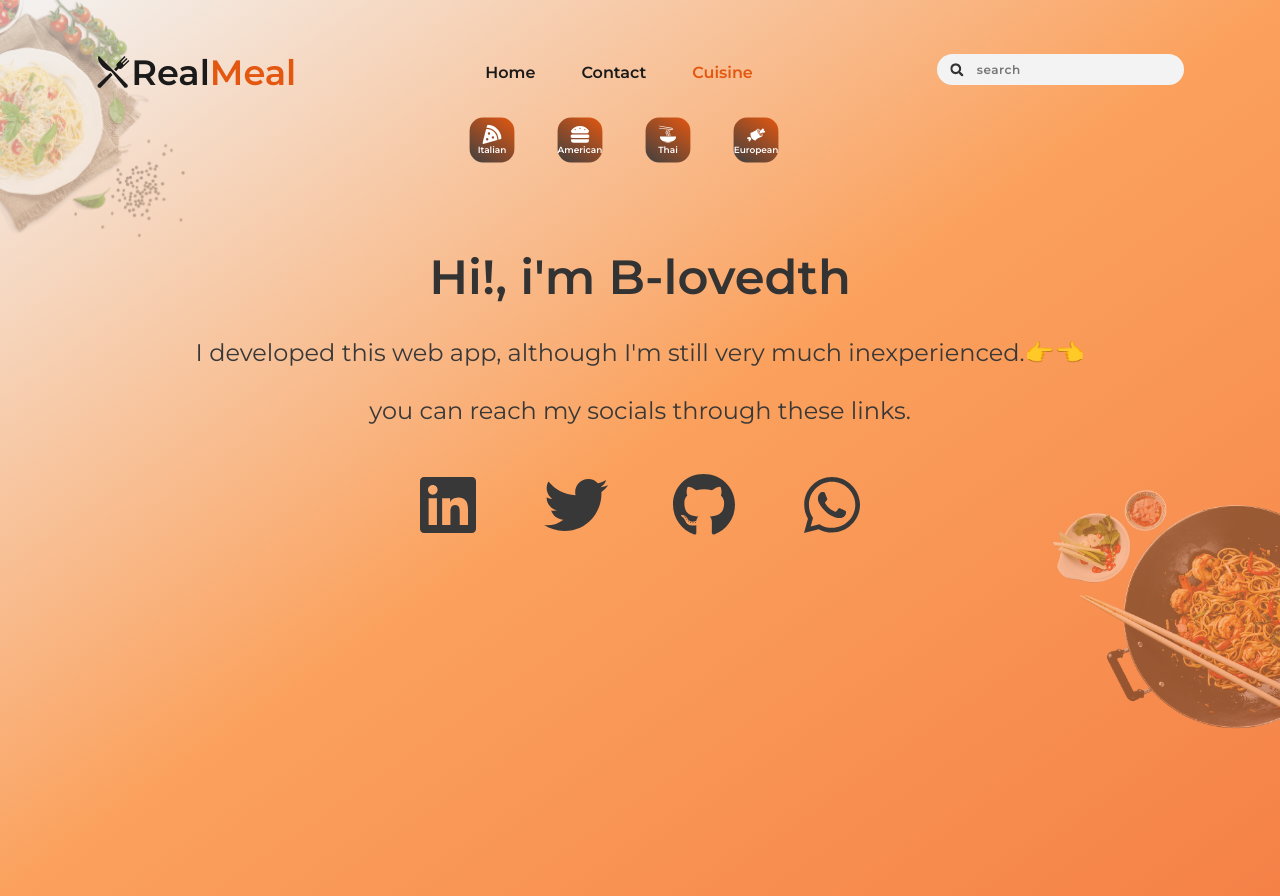
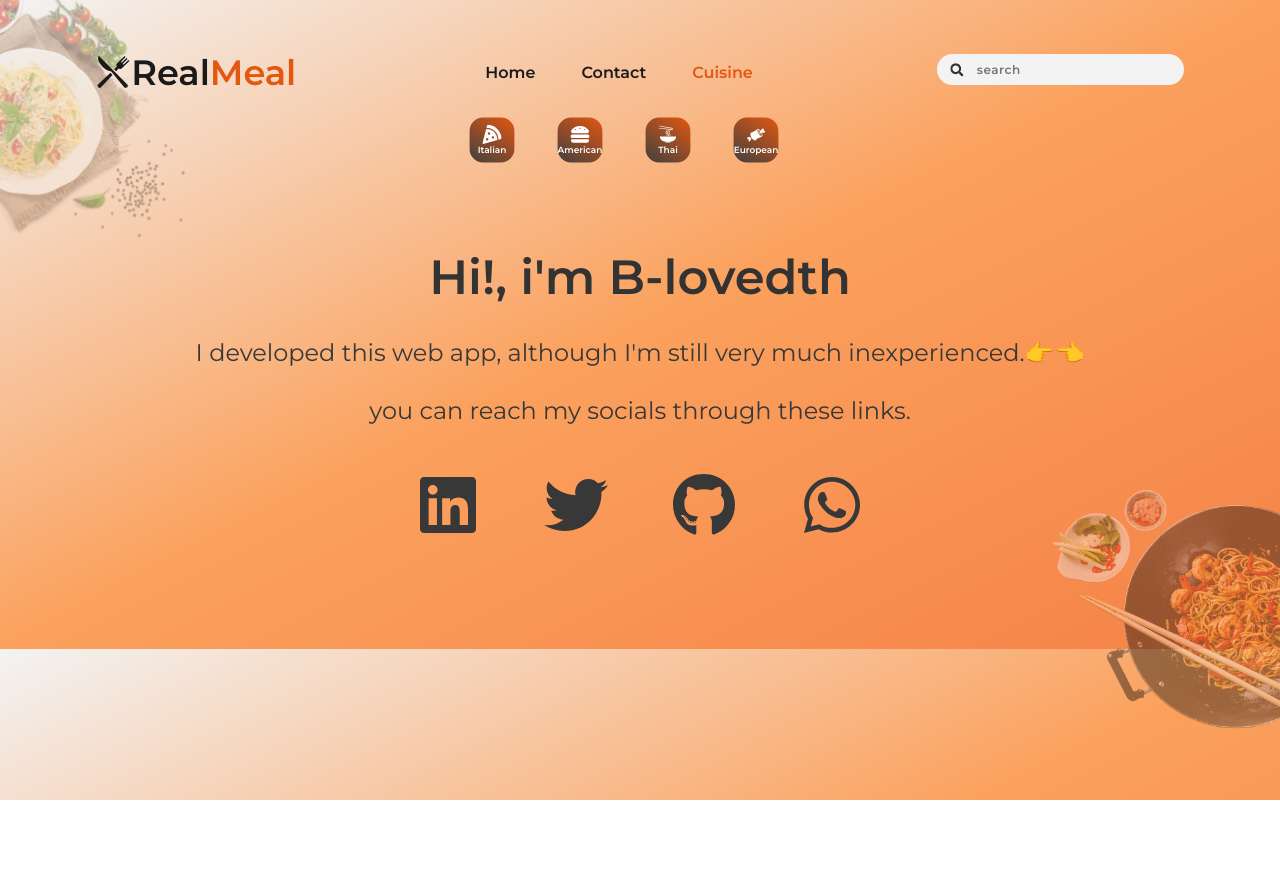
Before and after one commit to B-lovedth/Real-Meal, a React (Create React App) app: page /contact in a window 1280 px wide. After the commit the page ends 800 px from the top, so only its background shows below. Built offline with nearby package versions, Linux system fonts and the light colour scheme; a web font is replaced by a local one.

Commit message:
Update Contact.css

```diff
--- a/src/pages/Contact.css
+++ b/src/pages/Contact.css
@@ -1,7 +1,6 @@
 .contact{
     margin:0;
     text-align:center;
-    height:81vh;
 }
 .contact-container{
     margin:5rem auto;
```
